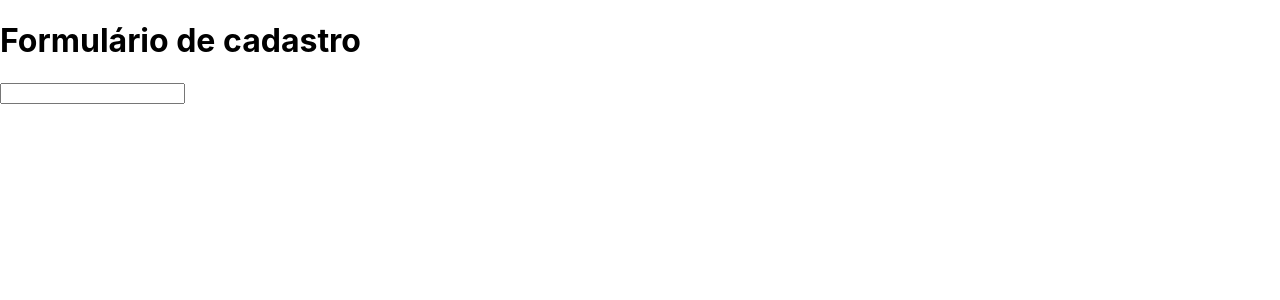
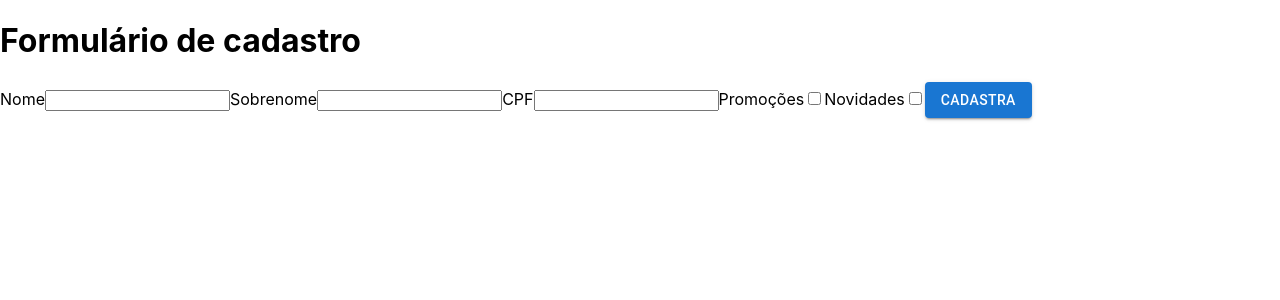
Before and after one commit to BarbaraPSousa/react-uma-abordagem-moderna, a React (Create React App) app: page / in a window 1280 px wide. Shown: the top 300 px of the page. Built offline with nearby package versions, Linux system fonts and the light colour scheme.

Commit message:
Facilitando a prototipação

```diff
--- a/package.json
+++ b/package.json
@@ -3,6 +3,9 @@
   "version": "0.1.0",
   "private": true,
   "dependencies": {
+    "@emotion/react": "^11.4.1",
+    "@emotion/styled": "^11.3.0",
+    "@material-ui/core": "^5.0.0-beta.5",
     "@testing-library/jest-dom": "^5.11.4",
     "@testing-library/react": "^11.1.0",
     "@testing-library/user-event": "^12.1.10",
--- a/src/components/FormularioCadastro/FormularioCadastro.jsx
+++ b/src/components/FormularioCadastro/FormularioCadastro.jsx
@@ -1,9 +1,24 @@
-
+import React from 'react';
+import Button from '@material-ui/core/Button'
 
 function FormularioCadastro() {
   return (
     <form>
+      <label>Nome</label>
       <input type="text" />
+
+      <label>Sobrenome</label>
+      <input type="text" />
+
+      <label>CPF</label>
+      <input type="text" />
+
+      <label>Promoções</label>
+      <input type="checkbox" />
+      <label>Novidades</label>
+      <input type="checkbox" />
+
+      <Button type="submit" variant="contained" color="primary">Cadastra</Button>
     </form>
   )
 }
```
Also changed, not shown: 1 other file (tests, documents, lock files or other folders).
